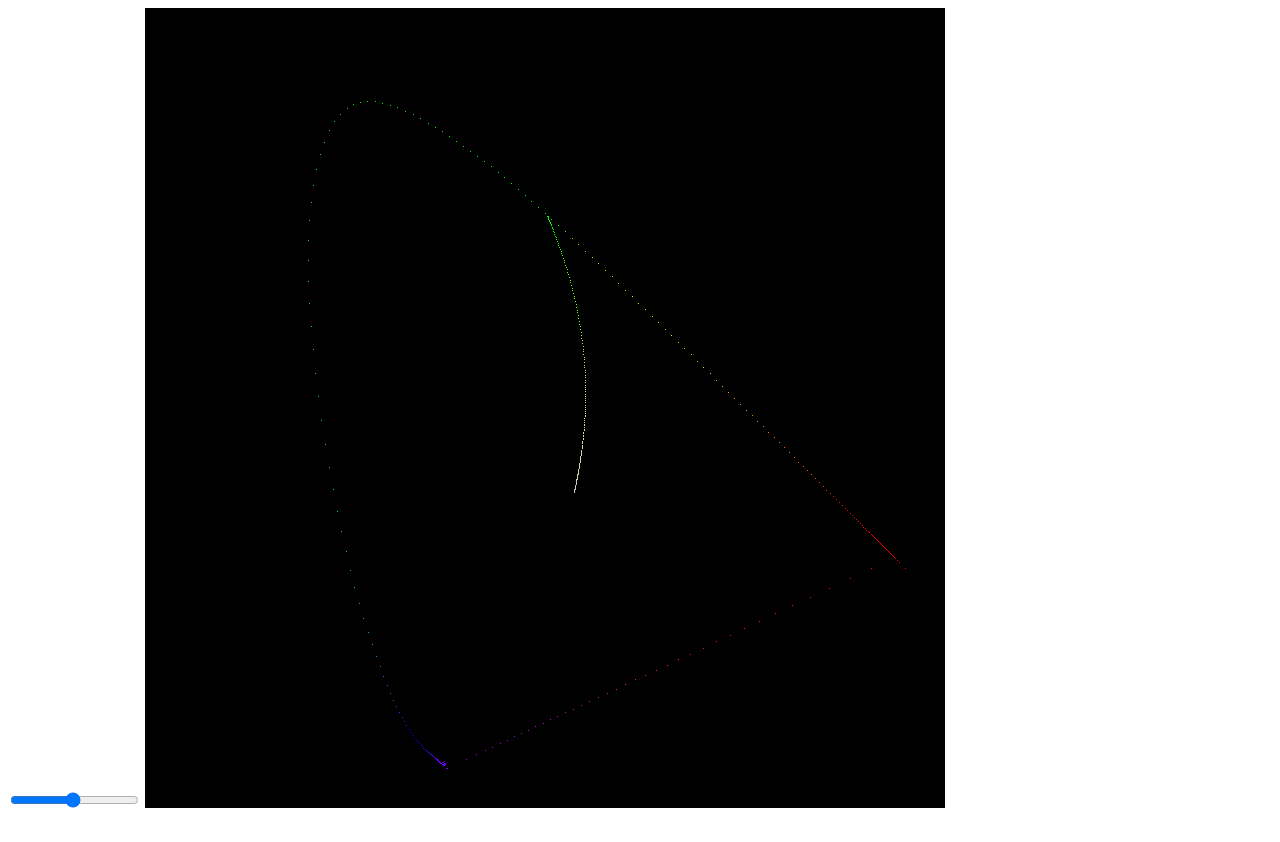
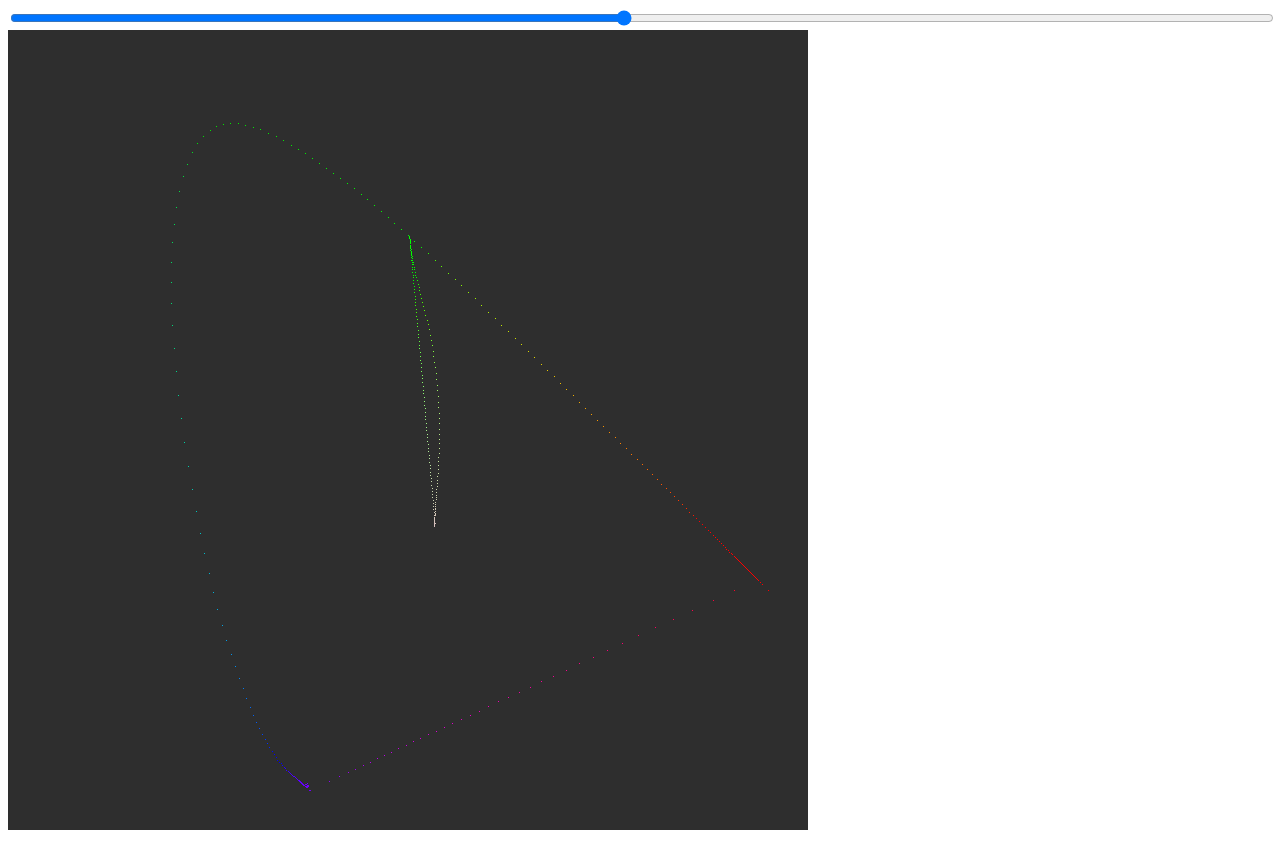
Before and after one commit to Smilebags/spectral-utilities, a website with bundled scripts: page src/entrypoint/gamut-mapping/index.html in a window 1280 px wide. Before the commit the page ends 820 px from the top, so only its background shows below. Built offline with nearby package versions, Linux system fonts and the light colour scheme.

Commit message:
Add wrapping spectrum to gamut mapping

```diff
--- /dev/null
+++ b/src/Spectrum/WrappingParabolicSpectrum.ts
@@ -0,0 +1,26 @@
+import { Spectrum } from "../types/index.js";
+import parabolic from "./Parabolic.js";
+
+export class WrappingParabolicSpectrum implements Spectrum {
+  private middle: number;
+  private range: number;
+  constructor(
+    public center: number,
+    public spread: number,
+    public gain: number = 1,
+    private pull = 50,
+    low = 380,
+    high = 730,
+  ) {
+    this.middle = (low + high) / 2;
+    this.range = high - low;
+  }
+  sample(wavelength: number) {
+    if (wavelength < this.middle) {
+      return parabolic(this.center, this.spread, this.gain)(wavelength)
+        + parabolic(this.center, this.spread, this.gain)(wavelength + this.range - this.pull);
+    }
+    return parabolic(this.center, this.spread, this.gain)(wavelength)
+      + parabolic(this.center, this.spread, this.gain)(wavelength - this.range + this.pull);
+  }
+}
--- a/src/entrypoint/gamut-mapping/index.html
+++ b/src/entrypoint/gamut-mapping/index.html
@@ -6,6 +6,11 @@
     <title>Gamut Mapping</title>
     <meta name="viewport" content="width=device-width, initial-scale=1">
     <script src="index.js" type="module"></script>
+    <style>
+        input {
+            width: 100%;
+        }
+    </style>
 </head>
 <body>
     <input
@@ -16,7 +21,6 @@
         max="730"
         step="1"
         value="550"
-        width="600"
     >
     <canvas></canvas>
 </body>
--- a/src/entrypoint/gamut-mapping/index.ts
+++ b/src/entrypoint/gamut-mapping/index.ts
@@ -1,8 +1,9 @@
 import Colour from "../../Colour.js";
 import { mapValue } from "../../Util.js";
 import CanvasOutput from "../../CanvasOutput.js";
-import { Vec2 } from "../../Vec.js";
+import { Vec2, Vec3 } from "../../Vec.js";
 import { ParabolicSpectrum } from "../../Spectrum/ParabolicSpectrum.js";
+import { WrappingParabolicSpectrum } from "../../Spectrum/WrappingParabolicSpectrum.js";
 
 const WAVELENGTH_LOW = 380;
 const WAVELENGTH_HIGH = 730;
@@ -12,18 +13,21 @@ const HIGH_COLOR = Colour.fromWavelength(WAVELENGTH_HIGH);
 
 const LOCUS_SAMPLES = 300;
 const PINK_EDGE_SAMPLES = 40;
-const DESATURATION_SAMPLES = 200;
+const DESATURATION_SAMPLES = 100;
 const CANVAS_SIZE = 800;
 
 const wavelengthEl = document.querySelector('#wavelength') as HTMLInputElement;
 const canvasEl = document.querySelector('canvas')!;
-const canvasOutput = new CanvasOutput(canvasEl, CANVAS_SIZE, CANVAS_SIZE, false, 2.2, 0);
+const canvasOutput = new CanvasOutput(canvasEl, CANVAS_SIZE, CANVAS_SIZE, false, 2.2, 0.18);
+
+// const partFunction = (x: number) => (((((x**2) - (2 * x)) ** 0.5) - x + 1) ** (1/3));
+// const inverseSmoothStep = (x: number) => partFunction(x) + 1 / (partFunction(x)) + 1;
 
 const locusSamples = new Array(LOCUS_SAMPLES)
   .fill(null)
   .map(
     (item, index) => Colour.fromWavelength(
-      mapValue(index, 0, LOCUS_SAMPLES-1, WAVELENGTH_LOW, WAVELENGTH_HIGH),
+      mapValue((index / (LOCUS_SAMPLES - 1)), 0, 1, WAVELENGTH_LOW, WAVELENGTH_HIGH),
     ));
 
 const pinkEdgeSamples = new Array(PINK_EDGE_SAMPLES)
@@ -56,6 +60,10 @@ function drawPoints(points: Colour[]): void {
   });
 }
 
+// const wavelengthRange = WAVELENGTH_HIGH - WAVELENGTH_LOW;
+// new Array(wavelengthRange).fill(null)
+//   .forEach((item, index) => !(index % 5) && renderDesaturationCurve(mapValue(index, 0, wavelengthRange, WAVELENGTH_LOW, WAVELENGTH_HIGH)));
+
 wavelengthEl.addEventListener('input', (e) => {
   if (!e) {
     return;
@@ -63,24 +71,68 @@ wavelengthEl.addEventListener('input', (e) => {
   renderDesaturationCurve(Number((event!.target as HTMLInputElement).value));
 });
 
-// const wavelengthRange = WAVELENGTH_HIGH - WAVELENGTH_LOW;
-// new Array(wavelengthRange).fill(null)
-//   .forEach((item, index) => !(index % 5) && renderDesaturationCurve(mapValue(index, 0, wavelengthRange, WAVELENGTH_LOW, WAVELENGTH_HIGH)));
 renderDesaturationCurve(550);
 
+type DesaturationStrategy = (wavelength: number, amount: number) => Colour;
+
 function renderDesaturationCurve(wavelength: number) {
-  const desaturationSamples = new Array(DESATURATION_SAMPLES)
+  const LobeWideningStrategy: DesaturationStrategy = (wavelength, amount) => {
+    const width = mapValue(amount ** 3, 0, 1, 0.1, 300);
+    const spectrum = new ParabolicSpectrum(
+      wavelength,
+      width,
+    );
+    return Colour.fromSpectrum(spectrum, 2** 8);
+  };
+
+  const XYZLerpStrategy: DesaturationStrategy = (wavelength, amount) => {
+    return Colour.fromWavelength(wavelength).lerp(new Colour(new Vec3(1, 1, 1)), amount ** 2);
+  };
+
+  const OpposingLobeMixStrategy: DesaturationStrategy = (wavelength, amount) => {
+    const width = mapValue(amount ** 3, 0, 1, 0.1, 300);
+    const spectrum = new WrappingParabolicSpectrum(
+      wavelength,
+      width,
+    );
+    return Colour.fromSpectrum(spectrum, 2** 8);
+  };
+
+  const lobeDesaturationSamples = new Array(DESATURATION_SAMPLES)
     .fill(null)
     .map((item, index) => {
-      const normalisedWidth = mapValue(index, 0, DESATURATION_SAMPLES - 1, 0, 1);
-      const width = mapValue(normalisedWidth ** 2, 0, 1, 0.1, 300);
-      return new ParabolicSpectrum(
-        wavelength,
-        width,
-      );
-    })
-    .map(spectrum => Colour.fromSpectrum(spectrum,2 ** 8));
+      const desaturationAmount = mapValue(index, 0, DESATURATION_SAMPLES - 1, 0, 1)
+      return LobeWideningStrategy(wavelength, desaturationAmount);
+    });
+
+  const lerpDesaturationSamples = new Array(DESATURATION_SAMPLES)
+    .fill(null)
+    .map((item, index) => {
+      const desaturationAmount = mapValue(index, 0, DESATURATION_SAMPLES - 1, 0, 1)
+      return XYZLerpStrategy(wavelength, desaturationAmount);
+    });
+
+  const mixedDesaturationSamples = new Array(DESATURATION_SAMPLES)
+    .fill(null)
+    .map((item, index) => {
+      const desaturationAmount = mapValue(index, 0, DESATURATION_SAMPLES - 1, 0, 1)
+      const xyz = XYZLerpStrategy(wavelength, desaturationAmount);
+      const lobe = LobeWideningStrategy(wavelength, desaturationAmount);
+      return xyz.lerp(lobe, 0.9);
+    });
+
+  const opposingLobeMixSamples = new Array(DESATURATION_SAMPLES)
+  .fill(null)
+  .map((item, index) => {
+    const desaturationAmount = mapValue(index, 0, DESATURATION_SAMPLES - 1, 0, 1)
+    const xyz = XYZLerpStrategy(wavelength, desaturationAmount);
+    const lobe = OpposingLobeMixStrategy(wavelength, desaturationAmount);
+    return xyz.lerp(lobe, 0.9);
+  });
+
   canvasOutput.clear();
   drawPoints(boundarySamples);
-  drawPoints(desaturationSamples);
+  drawPoints(opposingLobeMixSamples);
+  drawPoints(lerpDesaturationSamples);
+  // drawPoints(mixedDesaturationSamples);
 }
```
